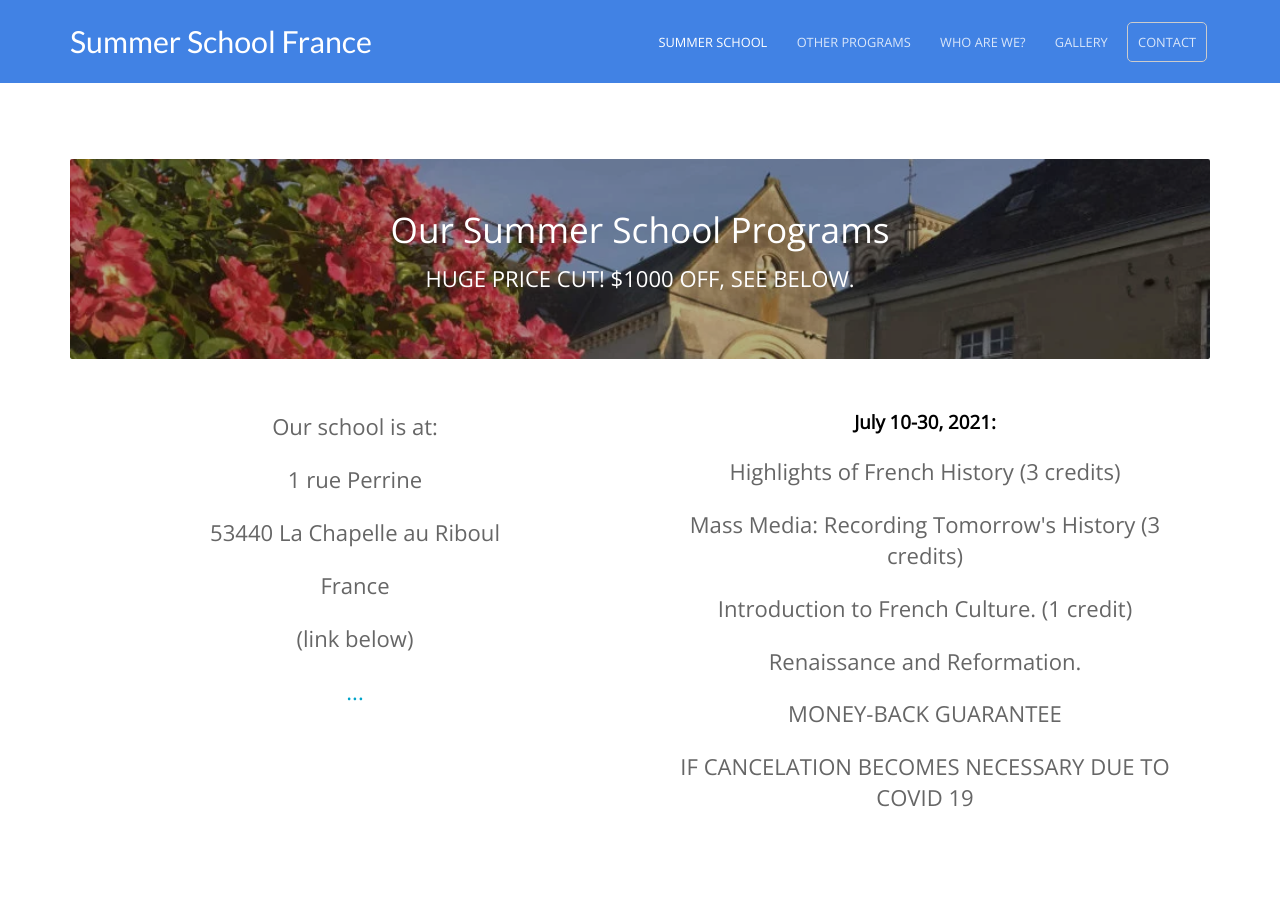
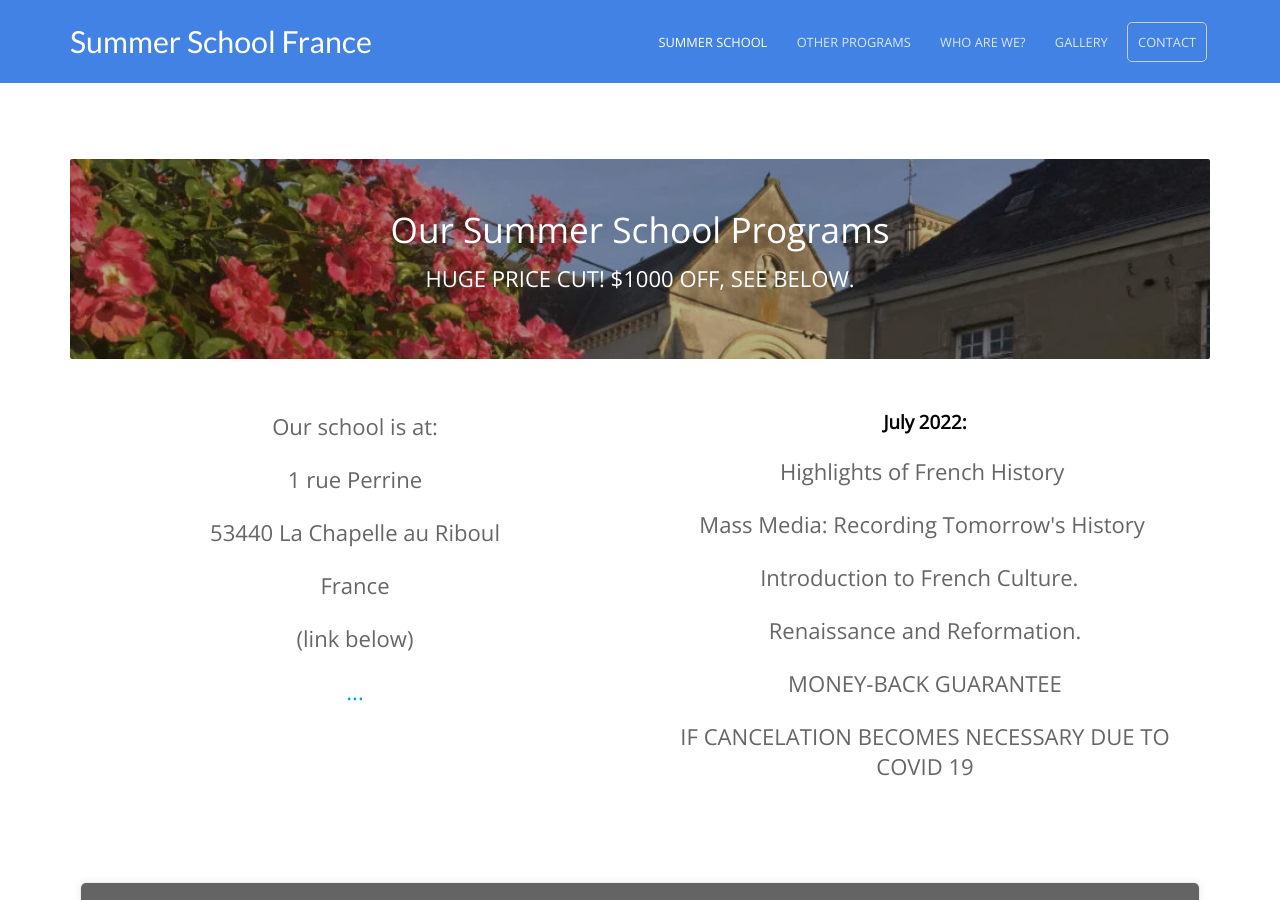
Before and after one commit to baritchie/project1, a Jekyll site: the page built from summerschoolprograms.html, in a window 1280 px wide and 900 px high. Built offline with Jekyll 4.4.1, drawn with Linux system fonts in a browser that asks for light colours.

Commit message:
Updated 'summerschoolprograms.html' via CloudCannon

```diff
--- a/summerschoolprograms.html
+++ b/summerschoolprograms.html
@@ -64,10 +64,10 @@
     	<p><a href="https://www.google.com/maps/place/1+Rue+Perrine,+53440+La+Chapelle-au-Riboul,+France/@48.3185199,-0.4365779,17z/data=!3m1!4b1!4m5!3m4!1s0x4809bc09d3ce9d2d:0x2ac7b361cc0b397f!8m2!3d48.3185199!4d-0.4343892">...</a></p>
     </div>
     <div class="editable">
-    	<h3>July 10-30, 2021:</h3>
-    	<p>Highlights of French History (3 credits)</p>
-    	<p>Mass Media: Recording Tomorrow's History (3 credits)</p>
-    	<p>Introduction to French Culture. (1 credit)</p>
+    	<h3>July 2022:</h3>
+    	<p>Highlights of French History&nbsp;</p>
+    	<p>Mass Media: Recording Tomorrow's History&nbsp;</p>
+    	<p>Introduction to French Culture. &nbsp;</p>
     	<p>Renaissance and Reformation.</p>
     	<p>MONEY-BACK GUARANTEE</p>
     	<p>IF CANCELATION BECOMES NECESSARY DUE TO COVID 19</p>
@@ -105,7 +105,9 @@
 </div>
 
 {% if page.faq %}
-	<h2 class="editable">FAQ</h2>
+	<h2 class="editable">
+		FAQ
+	</h2>
 	<dl class="faq">
 		{% for item in page.faq %}
 			<div>
```
